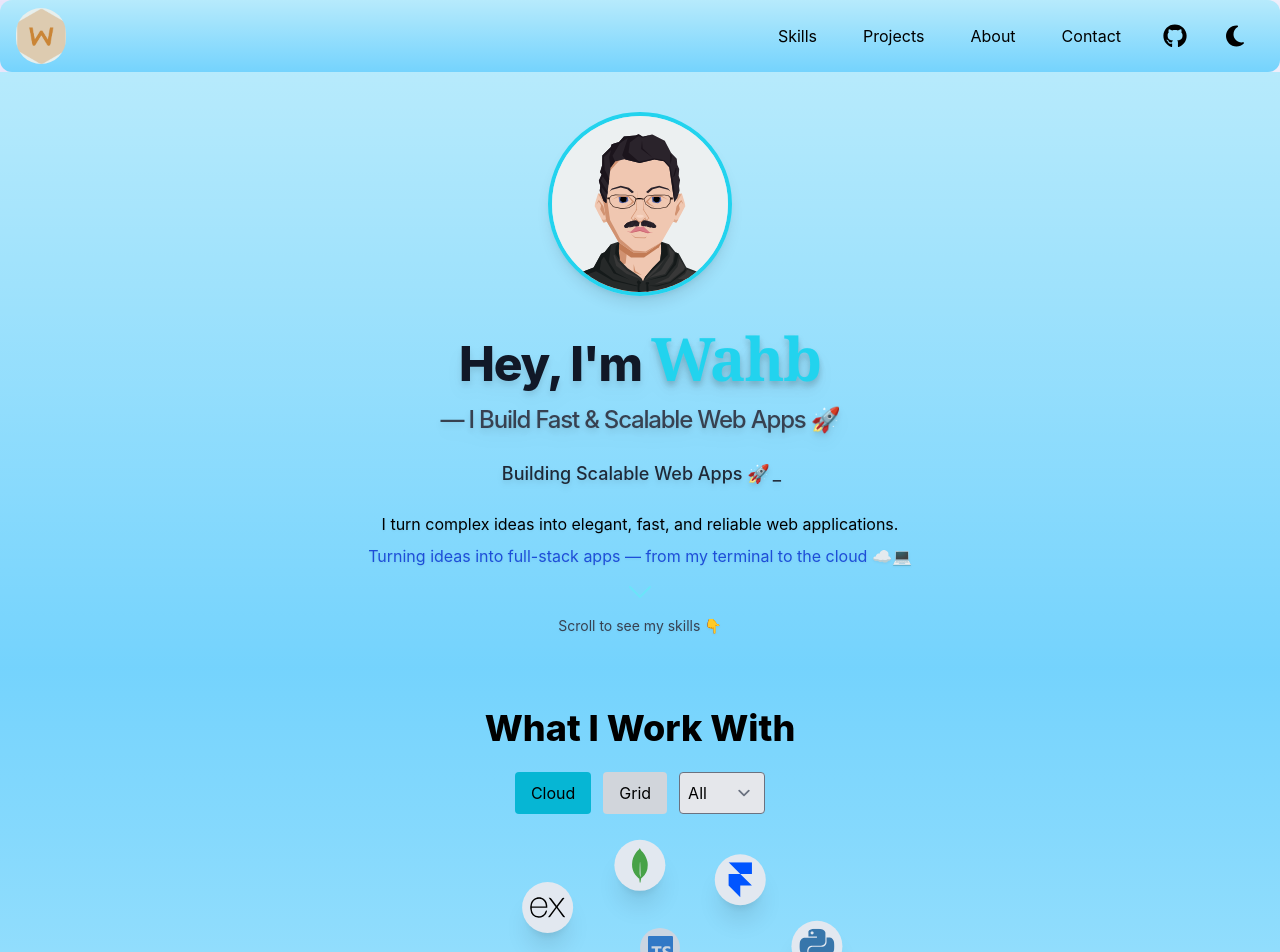
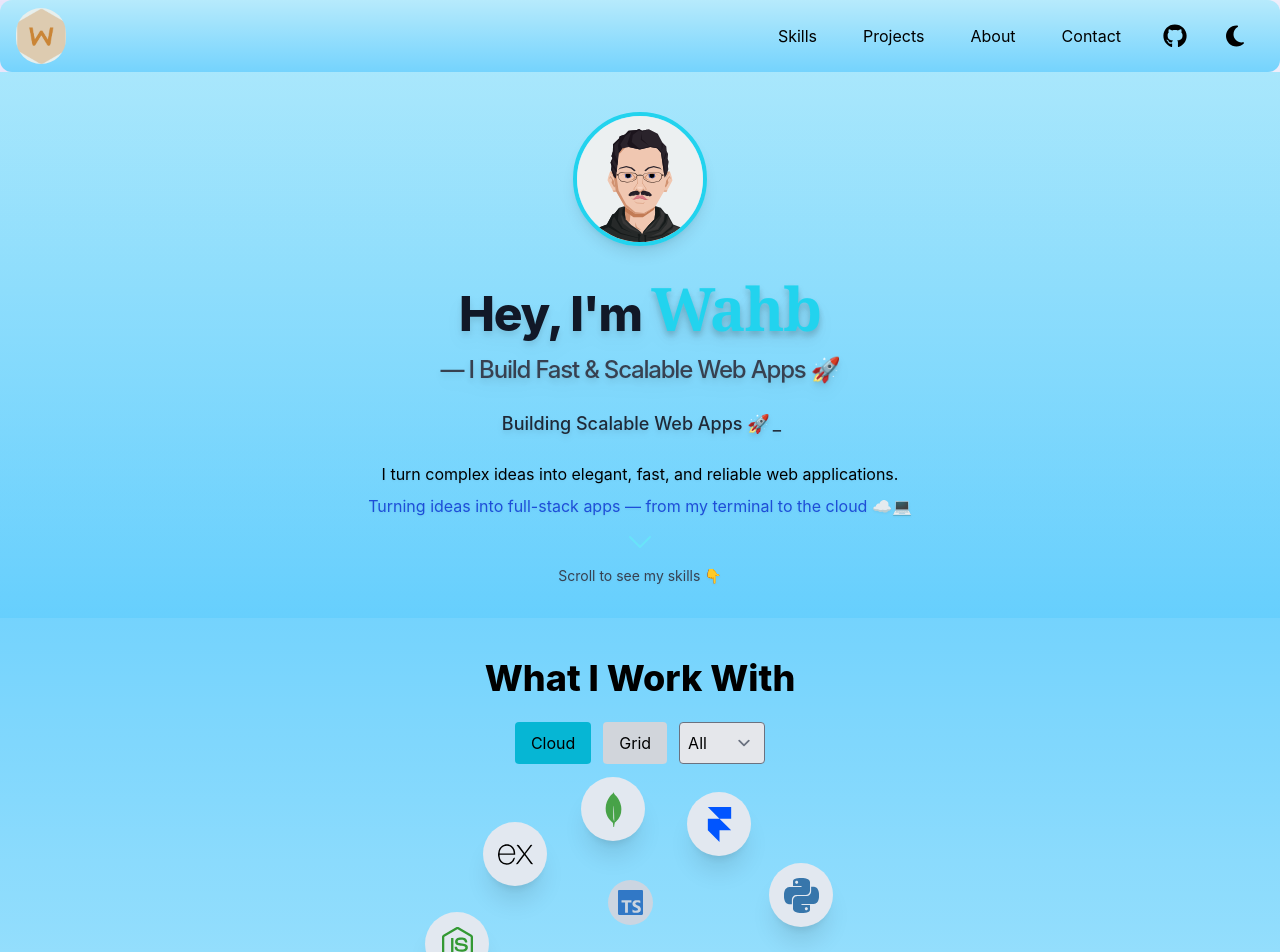
Before and after one commit to wahb-amir/Wahb-portfolio, a Next.js app: page / in a window 1280 px wide. Shown: the top 952 px of the page. Built offline with nearby package versions, Linux system fonts and the light colour scheme.

Commit message:
layout jump fix / preloading /nav bar mobile bug fix

```diff
--- a/app/Component/About.js
+++ b/app/Component/About.js
@@ -6,41 +6,46 @@ import { useTheme } from "next-themes";
 import { ChevronUpIcon, ChevronDownIcon } from "@heroicons/react/24/solid";
 import dynamic from "next/dynamic";
 
-const About = () => {
-  const [timeSinceStart, setTimeSinceStart] = useState("");
-  const { theme } = useTheme();
-  const isDark = theme === "dark";
-  const [mounted, setMounted] = useState(false);
-
-  useEffect(() => {
-    setMounted(true);
-  }, []);
-
 const LazyBackgroundEffect = dynamic(() => import("./BackgroundEffect"), {
   ssr: false,
   loading: () => null,
 });
 
-  useEffect(() => {
-    const startDate = new Date("2025-03-22T00:00:00Z");
+/** Start date for the "dev journey" timer */
+const START_DATE = new Date("2025-03-22T00:00:00Z");
 
-    const updateTimer = () => {
+/** Helper that returns "Xd Yh Zm" */
+function getTimeSinceStart(start = START_DATE) {
   const now = new Date();
-      const diff = now - startDate;
-
+  const diff = now - start;
   const days = Math.floor(diff / (1000 * 60 * 60 * 24));
   const hours = Math.floor((diff / (1000 * 60 * 60)) % 24);
   const minutes = Math.floor((diff / (1000 * 60)) % 60);
+  return `${days}d ${hours}h ${minutes}m`;
+}
 
-      setTimeSinceStart(`${days}d ${hours}h ${minutes}m`);
-    };
+export default function About() {
+  const { theme } = useTheme();
+  const isDark = theme === "dark";
 
-    updateTimer();
-    const interval = setInterval(updateTimer, 1000 * 60);
+  // INITIALIZE synchronously (no blank string) to avoid layout shift
+  const [timeSinceStart, setTimeSinceStart] = useState(() => getTimeSinceStart());
+
+  // hydrated flag just for client-only visuals (background effect)
+  const [hydrated, setHydrated] = useState(false);
+
+  useEffect(() => {
+    setHydrated(true);
+
+    // update timer every minute (keeps number accurate)
+    const tick = () => setTimeSinceStart(getTimeSinceStart());
+    const interval = setInterval(tick, 1000 * 60);
+
+    // also run one immediate tick to ensure freshness
+    tick();
+
     return () => clearInterval(interval);
   }, []);
-
-  if (!mounted) return null;
 
   return (
     <section
@@ -49,9 +54,10 @@ const About = () => {
        bg-[#f9fafb] dark:bg-[#0f172a]
        bg-gradient-to-b from-[#00b1ff88] to-[#00bfff44]
        text-black dark:text-white`}
-
+      aria-labelledby="about-heading"
     >
-      <LazyBackgroundEffect />
+      {/* Render background effect only after hydration (no DOM removal) */}
+      {hydrated && <LazyBackgroundEffect />}
 
       <motion.div
         initial={{ opacity: 0, y: 20 }}
@@ -59,22 +65,19 @@ const About = () => {
         transition={{ duration: 0.8 }}
         className="w-full max-w-5xl z-10 px-4 sm:px-6 md:px-8"
       >
-        <h2 className="text-4xl font-bold text-center mb-8 text-gray-900 dark:text-white">
+        <h2 id="about-heading" className="text-4xl font-bold text-center mb-8 text-gray-900 dark:text-white">
           👨‍💻 About Me
         </h2>
 
-        <p className="text-center text-lg text-gray-700 dark:text-slate-300 max-w-3xl mx-auto mb-12">
+        <p className="text-center text-lg text-gray-700 dark:text-slate-300 max-w-3xl mx-auto mb-12 leading-relaxed">
           I&apos;m Wahb, a self-taught developer building high-performance web apps and exploring machine learning.
           Currently diving deep into Python, Pandas, NumPy, and scikit-learn to integrate intelligent features into my projects.
           My journey spans full-stack web development, deploying apps on Linux VPS, and now venturing into data-driven solutions.
         </p>
 
-
-        {/* Timer */}
+        {/* Timer — content reserved because timeSinceStart is initialized synchronously */}
         <div className="bg-white/20 dark:bg-slate-800/40 backdrop-blur-md rounded-xl p-6 text-center mb-16 border border-white/10 dark:border-slate-700">
-          <h3 className="text-lg font-semibold text-gray-800 dark:text-slate-200 mb-2">
-            ⏳ Active Dev Journey
-          </h3>
+          <h3 className="text-lg font-semibold text-gray-800 dark:text-slate-200 mb-2">⏳ Active Dev Journey</h3>
           <p className="text-cyan-400 text-xl font-mono">{timeSinceStart}</p>
         </div>
 
@@ -82,23 +85,15 @@ const About = () => {
         <div className="grid grid-cols-2 md:grid-cols-3 gap-6 mb-16">
           <StatCard
             label="Days in Dev Flow"
-            value={(() => {
-              const startDate = new Date("2025-03-22T00:00:00Z");
-              const now = new Date();
-              const diff = now - startDate;
-              const days = Math.floor(diff / (1000 * 60 * 60 * 24));
-              return `${days}d`;
-            })()}
+            value={`${Math.floor((new Date() - START_DATE) / (1000 * 60 * 60 * 24))}d`}
           />
           <StatCard label="Projects Deployed" value="3" />
           <StatCard label="Self-Hosted on VPS" value="Yes 🐧" />
         </div>
 
-        {/* quick Facts */}
+        {/* Quick Facts */}
         <div className="mb-16">
-          <h3 className="text-2xl font-semibold mb-4 text-gray-800 dark:text-white">
-            ⚡ Quick Facts
-          </h3>
+          <h3 className="text-2xl font-semibold mb-4 text-gray-800 dark:text-white">⚡ Quick Facts</h3>
           <ul className="list-disc pl-6 text-gray-700 dark:text-slate-300 space-y-2">
             <li>Frontend: React, Next.js, Tailwind, Framer Motion</li>
             <li>Backend: Node.js, Express, MongoDB, Mongoose</li>
@@ -106,35 +101,17 @@ const About = () => {
             <li>Deployment: Linux VPS (manual + CLI-based)</li>
             <li>Building real-world apps — learning by shipping & experimenting</li>
           </ul>
-
         </div>
 
         {/* Learning Timeline */}
         <div className="mb-16">
-          <h3 className="text-2xl font-semibold mb-4 text-gray-800 dark:text-white">
-            🚀 Learning Timeline
-          </h3>
+          <h3 className="text-2xl font-semibold mb-4 text-gray-800 dark:text-white">🚀 Learning Timeline</h3>
           <div className="space-y-4 border-l-2 border-cyan-400 pl-4">
-            <TimelineItem
-              title="Early 2025"
-              desc="Started with frontend foundations (HTML/CSS)"
-            />
-            <TimelineItem
-              title="Spring 2025"
-              desc="Built small projects with JavaScript"
-            />
-            <TimelineItem
-              title="Mid 2025"
-              desc="Shifted to React, Tailwind & Next.js"
-            />
-            <TimelineItem
-              title="Summer 2025"
-              desc="Deployed 3 full-stack web apps"
-            />
-            <TimelineItem
-              title="Now"
-              desc="Exploring Python, NumPy, Pandas, scikit-learn for ML & AI-driven features"
-            />
+            <TimelineItem title="Early 2025" desc="Started with frontend foundations (HTML/CSS)" />
+            <TimelineItem title="Spring 2025" desc="Built small projects with JavaScript" />
+            <TimelineItem title="Mid 2025" desc="Shifted to React, Tailwind & Next.js" />
+            <TimelineItem title="Summer 2025" desc="Deployed 3 full-stack web apps" />
+            <TimelineItem title="Now" desc="Exploring Python, NumPy, Pandas, scikit-learn for ML & AI-driven features" />
           </div>
         </div>
 
@@ -148,32 +125,23 @@ const About = () => {
             aria-label="Scroll Up"
             className="hover:scale-110 transition-transform"
           >
-            <ChevronUpIcon
-              className={`w-8 h-8 ${isDark ? "text-cyan-300" : "text-cyan-600"
-                }`}
-            />
+            <ChevronUpIcon className={`w-8 h-8 ${isDark ? "text-cyan-300" : "text-cyan-600"}`} />
           </button>
           <button
             onClick={() => {
               const nextSection = document.getElementById("contributions");
-              if (nextSection)
-                nextSection.scrollIntoView({ behavior: "smooth" });
+              if (nextSection) nextSection.scrollIntoView({ behavior: "smooth" });
             }}
             aria-label="Scroll Down"
             className="animate-pulse hover:scale-110 transition-transform"
           >
-            <ChevronDownIcon
-              className={`w-8 h-8 ${isDark ? "text-cyan-300" : "text-cyan-600"
-                }`}
-            />
+            <ChevronDownIcon className={`w-8 h-8 ${isDark ? "text-cyan-300" : "text-cyan-600"}`} />
           </button>
         </div>
       </motion.div>
     </section>
   );
-};
-
-export default About;
+}
 
 const StatCard = ({ label, value }) => (
   <div className="bg-white/20 dark:bg-slate-800/40 backdrop-blur-md p-5 rounded-lg text-center border border-white/10 dark:border-slate-700">
@@ -184,9 +152,7 @@ const StatCard = ({ label, value }) => (
 
 const TimelineItem = ({ title, desc }) => (
   <div>
-    <span className="font-semibold text-gray-900 dark:text-white">
-      {title}:
-    </span>{" "}
+    <span className="font-semibold text-gray-900 dark:text-white">{title}:</span>{" "}
     <span className="text-gray-700 dark:text-slate-300">{desc}</span>
   </div>
 );
--- a/app/Component/Avatar.js
+++ b/app/Component/Avatar.js
@@ -8,8 +8,8 @@ export default function Avatar() {
       <Image
         src="/Avatar.svg"
         alt=""
-        width={200}
-        height={200}
+        width={300}
+        height={300}
         priority
         className="rounded-full border-4 border-cyan-400 shadow-lg"
       />
--- a/app/Component/Footer.js
+++ b/app/Component/Footer.js
@@ -1,10 +1,9 @@
 "use client";
-import React, { useRef, useEffect, useState } from "react";
+import React, { useRef } from "react";
 import dynamic from "next/dynamic";
 import { useTheme } from "next-themes";
 import { motion, useInView } from "framer-motion";
 
-// Lazy load the background effect to prevent SSR issues
 const LazyBackgroundEffect = dynamic(() => import("./BackgroundEffect"), {
   ssr: false,
   loading: () => null,
@@ -12,15 +11,9 @@ const LazyBackgroundEffect = dynamic(() => import("./BackgroundEffect"), {
 
 export default function Footer() {
   const { theme } = useTheme();
-  const [mounted, setMounted] = useState(false);
+  const isDark = theme === "dark";
   const ref = useRef(null);
   const inView = useInView(ref, { once: true, margin: "-100px" });
-
-  useEffect(() => {
-    setMounted(true);
-  }, []);
-
-  if (!mounted) return <footer className="h-32 w-full" />;
 
   return (
     <motion.footer
@@ -30,17 +23,19 @@ export default function Footer() {
       transition={{ duration: 0.8, ease: "easeOut" }}
       className={`
         relative w-full px-6 py-10 text-center
-       bg-[#f9fafb] dark:bg-[#0f172a]
-    bg-gradient-to-b from-[#00b1ff88] to-[#00bfff44]
-    text-black dark:text-white
+        bg-[#f9fafb] dark:bg-[#0f172a]
+        bg-gradient-to-b from-[#00b1ff88] to-[#00bfff44]
+        text-black dark:text-white
         backdrop-blur-[100px]
         overflow-hidden
       `}
       role="contentinfo"
       aria-label="Footer"
     >
-      {/* Optional background effect */}
-      <LazyBackgroundEffect />
+      {/* Reserve space for background effect */}
+      <div className="absolute inset-0 -z-10">
+        <LazyBackgroundEffect />
+      </div>
 
       <nav
         className="mb-4 flex justify-center gap-6 flex-wrap"
--- a/app/Component/Hero.js
+++ b/app/Component/Hero.js
@@ -1,14 +1,32 @@
 "use client";
 
+import { useEffect, useState } from "react";
 import { motion } from "framer-motion";
 import { Typewriter } from "react-simple-typewriter";
 import { ChevronDownIcon } from "@heroicons/react/24/solid";
 import Avatar from "./Avatar";
 import { useTheme } from "next-themes";
-import { useEffect, useState } from "react";
 import dynamic from "next/dynamic";
 
-const Hero = () => {
+const LazyParticles = dynamic(() => import("./CustomParticles"), {
+  ssr: false,
+  loading: () => null,
+});
+const LazyBackgroundEffect = dynamic(() => import("./BackgroundEffect"), {
+  ssr: false,
+  loading: () => null,
+});
+
+export default function Hero() {
+  const { theme } = useTheme();
+  const isDark = theme === "dark";
+  const [hydrated, setHydrated] = useState(false);
+
+  useEffect(() => {
+    // mark client hydrate timing — used to enable client-only bits
+    setHydrated(true);
+  }, []);
+
   const handleScrollToSkills = () => {
     const skillsSection = document.getElementById("skills");
     if (skillsSection) {
@@ -17,46 +35,65 @@ const Hero = () => {
       console.warn("Skills section not found!");
     }
   };
-  const LazyParticles = dynamic(() => import("./CustomParticles"), {
-    ssr: false,
-    loading: () => null,
-  });
-  const LazyBackgroundEffect = dynamic(() => import("./BackgroundEffect"), {
-    ssr: false,
-    loading: () => null,
-  });
-  const { theme } = useTheme();
-  const isDark = theme === "dark";
 
-  const [mounted, setMounted] = useState(false);
-  useEffect(() => {
-    setMounted(true);
-  }, []);
+  // --- CONSTANTS for fallbacks so layout is consistent ---
+  const HERO_MIN_HEIGHT = "min-h-[60vh] sm:min-h-[68vh]"; // reserve vertical space
+  const AVATAR_SIZE = {
+    // explicit pixel sizes to prevent resizing flashes
+    mobile: 150, // matches w-[150px]
+    tablet: 200, // xs:w-[200px]
+    large: 300, // 3xl:w-[300px]
+  };
 
-  if (!mounted) return null;
   return (
     <main
       id="hero-section"
-      className="
+      className={`
         relative flex flex-col justify-start items-center
-    h-fit px-4 xs:px-6 text-center pb-[6.25rem]
+        ${HERO_MIN_HEIGHT} px-4 xs:px-6 text-center pb-[6.25rem]
         bg-[#f9fafb] dark:bg-[#0f172a]
         bg-gradient-to-b from-[#00bfff44] to-[#00b1ff88]
         text-black dark:text-white
         overflow-hidden pt-[env(safe-area-inset-top)]
-  "
+      `}
+      aria-label="Hero"
     >
+      {/* Background placeholder (server-rendered) — keeps same visual baseline while bg effects load */}
+      <div
+        aria-hidden="true"
+        className="absolute inset-0 pointer-events-none"
+        style={{
+          // subtle overlay that matches final visual; this prevents jump when BackgroundEffect mounts
+          background:
+            "linear-gradient(to bottom, rgba(0,191,255,0.08), rgba(0,177,255,0.12))",
+        }}
+      />
 
-
+      {/* Client-only fancy background (particles/effect) — hydrates after mount */}
+      {hydrated && (
+        <>
           <LazyBackgroundEffect />
+          <LazyParticles />
+        </>
+      )}
 
       <motion.div
         initial={{ y: 30, opacity: 0 }}
         animate={{ y: 0, opacity: 1 }}
-        transition={{ duration: 1 }}
+        transition={{ duration: 0.9 }}
         className="z-10 mt-8 max-w-xl mx-auto"
       >
-        <div className="mx-auto w-[150px] xs:w-[200px] 3xl:w-[300px] p-2">
+        {/* Avatar container: explicit sizing so image space is reserved on SSR */}
+        <div
+          className="mx-auto p-2"
+          style={{
+            width: AVATAR_SIZE.mobile,
+            height: AVATAR_SIZE.mobile,
+            maxWidth: "92vw",
+          }}
+        >
+          {/* Avatar should itself be stable (use next/image inside Avatar). If Avatar is client-only, it's ok —
+              the container reserves exact space so Avatar's later mount won't shift layout. */}
           <Avatar />
         </div>
 
@@ -71,9 +108,9 @@ const Hero = () => {
           </span>
         </h1>
 
-
-
+        {/* Typewriter: show a static fallback until hydrated to avoid changing height */}
         <h2 className="text-base xs:text-lg sm:text-2xl mt-6 font-medium max-w-screen-3xl mx-auto text-gray-800 dark:text-slate-300 drop-shadow-md">
+          {hydrated ? (
             <Typewriter
               words={[
                 "Full-Stack Web Developer 💻",
@@ -89,6 +126,10 @@ const Hero = () => {
               deleteSpeed={40}
               delaySpeed={1500}
             />
+          ) : (
+            // Fallback text has same approximate length to avoid reflow
+            "Full-Stack Web Developer 💻 — Building Scalable Web Apps 🚀"
+          )}
         </h2>
 
         <p className="text-base mt-6 max-w-2xl mx-auto text-black dark:text-slate-400 drop-shadow-sm">
@@ -97,7 +138,6 @@ const Hero = () => {
         <p className="text-blue-700 dark:text-cyan-300 mt-2 text-sm sm:text-base drop-shadow-sm">
           Turning ideas into full-stack apps — from my terminal to the cloud ☁️💻
         </p>
-
       </motion.div>
 
       {/* Scroll down chevron */}
@@ -114,9 +154,6 @@ const Hero = () => {
           Scroll to see my skills 👇
         </span>
       </motion.div>
-
     </main>
   );
-};
-
-export default Hero;
+}
--- a/app/Component/Preloader.js
+++ b/app/Component/Preloader.js
@@ -6,7 +6,7 @@ export default function Preloader() {
   const [isLoading, setIsLoading] = useState(true);
 
   useEffect(() => {
-    const timer = setTimeout(() => setIsLoading(false), 900);
+    const timer = setTimeout(() => setIsLoading(false), 350);
     return () => clearTimeout(timer);
   }, []);
 
--- a/app/Component/SkillsCloud.js
+++ b/app/Component/SkillsCloud.js
@@ -53,21 +53,48 @@ export default function SkillsCloud() {
   const [view, setView] = useState("cloud"); // cloud or grid
   const [filter, setFilter] = useState("all");
   const containerRef = useRef(null);
-
-  useEffect(() => setMounted(true), []);
-
+  const [containerSize, setContainerSize] = useState(420); // px
+  const [dotSize, setDotSize] = useState(56); // px
   const isDark = mounted && theme === "dark";
   const isInView = useInView(containerRef, { margin: "-150px", once: true });
-  const radius = 180;
-  const centerOffset = radius;
 
-  const skillsFiltered = coreSkills.filter(skill =>
-    filter === "all" ? true : skill.type === filter
-  );
+  // responsive container + dot sizing
+  useEffect(() => {
+    setMounted(true);
+    const calc = () => {
+      const w = window.innerWidth;
+      // pick container size based on viewport width
+      if (w < 420) {
+        setContainerSize(Math.max(220, Math.floor(w * 0.82))); // mobile: ~82% of width
+        setDotSize(44);
+      } else if (w < 640) {
+        setContainerSize(320);
+        setDotSize(50);
+      } else if (w < 900) {
+        setContainerSize(380);
+        setDotSize(56);
+      } else {
+        setContainerSize(420);
+        setDotSize(64);
+      }
+    };
+    calc();
+    window.addEventListener("resize", calc);
+    return () => window.removeEventListener("resize", calc);
+  }, []);
 
+  // compute center offset (top/left where each dot animation starts from)
+  const centerOffset = containerSize / 2 - dotSize / 2;
+  const radius = containerSize / 2.2; // a bit smaller than half to avoid clipping
+
+  const skillsFiltered = coreSkills.filter((skill) => (filter === "all" ? true : skill.type === filter || skill.type === "backend" && filter === "backend" ? true : filter === "frontend" ? skill.type === "frontend" : false));
+
+  // map with positions
   const skillsWithPos = skillsFiltered.map((skill, i) => {
     const angle = (i / skillsFiltered.length) * 2 * Math.PI;
-    return { ...skill, x: radius * Math.cos(angle), y: radius * Math.sin(angle) };
+    const x = Math.round(radius * Math.cos(angle));
+    const y = Math.round(radius * Math.sin(angle));
+    return { ...skill, x, y };
   });
 
   return (
@@ -85,7 +112,7 @@ export default function SkillsCloud() {
       </h2>
 
       {/* View & Filter Controls */}
-      <div className="z-20 flex gap-3 mt-2 mb-6">
+      <div className="z-20 flex flex-wrap gap-3 mt-2 mb-6 justify-center">
         <button
           onClick={() => setView("cloud")}
           className={`px-4 py-1 rounded ${view === "cloud" ? "bg-cyan-500 text-black" : isDark ? "bg-gray-700 text-white" : "bg-gray-300 text-black"}`}
@@ -112,40 +139,71 @@ export default function SkillsCloud() {
 
       {/* Cloud View */}
       {view === "cloud" ? (
-        <div ref={containerRef} className="relative z-20 flex items-center justify-center mx-auto" style={{ width: radius * 2, height: radius * 2 }}>
+        <div
+          ref={containerRef}
+          className="relative z-20 flex items-center justify-center mx-auto"
+          style={{
+            width: `${containerSize}px`,
+            height: `${containerSize}px`,
+            maxWidth: "92vw",
+            maxHeight: "92vw",
+          }}
+        >
           {skillsWithPos.map(({ name, icon: Icon, x, y, color }, i) => (
             <motion.div
               key={name}
               initial={{ opacity: 0, scale: 0.3, x: 0, y: 0 }}
               animate={isInView ? { opacity: 1, scale: 1, x, y } : { opacity: 0, scale: 0.3, x: 0, y: 0 }}
-              transition={{ delay: i * 0.1, type: "spring", stiffness: 140, damping: 20 }}
-              whileHover={{ scale: 1.3 }}
-              className="absolute flex flex-col items-center justify-center cursor-pointer p-2 rounded-full shadow-xl"
-              style={{ top: centerOffset, left: centerOffset, backgroundColor: isDark ? "#1f2937" : "#e2e8f0" }}
+              transition={{ delay: i * 0.08, type: "spring", stiffness: 120, damping: 18 }}
+              whileHover={{ scale: 1.18 }}
+              className="absolute flex flex-col items-center justify-center cursor-pointer rounded-full shadow-xl"
+              style={{
+                top: centerOffset,
+                left: centerOffset,
+                width: dotSize,
+                height: dotSize,
+                borderRadius: dotSize / 2,
+                backgroundColor: isDark ? "#1f2937" : "#e2e8f0",
+                display: "flex",
+                alignItems: "center",
+                justifyContent: "center",
+              }}
               title={name}
+              aria-hidden={false}
             >
-              <Icon className="text-[35px]" style={{ color }} />
+              <Icon className={dotSize < 50 ? "text-[22px]" : "text-[28px] md:text-[35px]"} style={{ color }} />
             </motion.div>
           ))}
 
-          {/* Learning / ML */}
-          {learningSkills.map(({ name, icon: Icon, color }, i) => (
+          {/* Learning / ML positioned closer to center */}
+          {learningSkills.map(({ name, icon: Icon, color }, i) => {
+            const angle = (i / learningSkills.length) * 2 * Math.PI;
+            const lx = Math.round((radius * 0.45) * Math.cos(angle));
+            const ly = Math.round((radius * 0.45) * Math.sin(angle));
+            return (
               <motion.div
                 key={name}
-              initial={{ opacity: 0, scale: 0.3, x: 0, y: 0 }}
-              animate={isInView ? { opacity: 1, scale: 1, x: radius * 0.5 * Math.cos(i / learningSkills.length * 2 * Math.PI), y: radius * 0.5 * Math.sin(i / learningSkills.length * 2 * Math.PI) } : { opacity: 0, scale: 0.3, x: 0, y: 0 }}
-              transition={{ delay: 0.2 + i * 0.15 }}
-              className="absolute flex items-center justify-center cursor-help rounded-full w-10 h-10"
-              style={{ top: centerOffset, left: centerOffset, backgroundColor: isDark ? "#374151" : "#cbd5e1" }}
+                initial={{ opacity: 0, scale: 0.2, x: 0, y: 0 }}
+                animate={isInView ? { opacity: 1, scale: 1, x: lx, y: ly } : { opacity: 0, scale: 0.2, x: 0, y: 0 }}
+                transition={{ delay: 0.15 + i * 0.12 }}
+                className="absolute flex items-center justify-center cursor-help rounded-full"
+                style={{
+                  top: centerOffset,
+                  left: centerOffset,
+                  width: Math.round(dotSize * 0.7),
+                  height: Math.round(dotSize * 0.7),
+                  backgroundColor: isDark ? "#374151" : "#cbd5e1",
+                }}
                 title={`Learning: ${name}`}
               >
-              <Icon className="text-[25px]" style={{ color }} />
+                <Icon className={dotSize < 50 ? "text-[16px]" : "text-[20px] md:text-[25px]"} style={{ color }} />
               </motion.div>
-          ))}
+            );
+          })}
         </div>
       ) : (
         // Grid View
-        <div className={`grid grid-cols-3 sm:grid-cols-4 md:grid-cols-5 gap-6 z-20`}>
+        <div className={`grid grid-cols-3 sm:grid-cols-4 md:grid-cols-5 gap-6 z-20 px-2 max-w-6xl`}>
           {skillsFiltered.map(({ name, icon: Icon, color }) => (
             <div key={name} className={`flex flex-col items-center rounded-lg p-3 hover:scale-105 transition ${isDark ? "bg-gray-800" : "bg-gray-300"}`} title={name}>
               <Icon className="text-3xl" style={{ color }} />
@@ -162,7 +220,7 @@ export default function SkillsCloud() {
       )}
 
       {/* Navigation Arrows */}
-      <div className="relative z-10 flex flex-row items-center justify-center gap-6 mt-[3rem]">
+      <div className="relative z-10 flex flex-row items-center justify-center gap-6 mt-12">
         <button onClick={() => window.scrollTo({ top: 0, behavior: "smooth" })} aria-label="Scroll Up" className="hover:scale-110 transition-transform">
           <ChevronUpIcon className={`w-8 h-8 ${isDark ? "text-cyan-300" : "text-cyan-600"}`} />
         </button>
```
Also changed, not shown: app/Component/Contact.js (+17 -78 lines), app/Component/Navbar.js (+29 -79 lines). Lines whose indentation alone changed are shown as unchanged.
